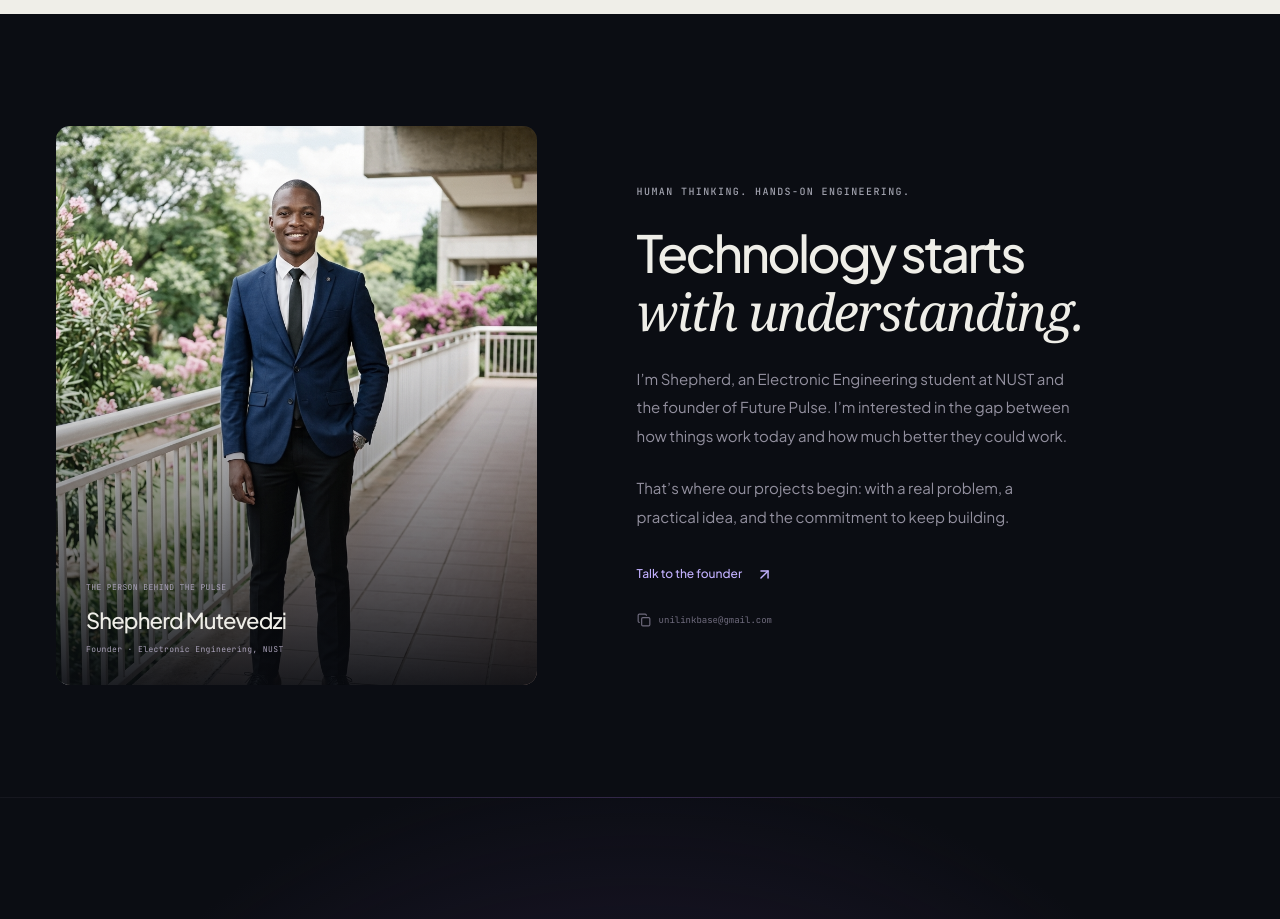
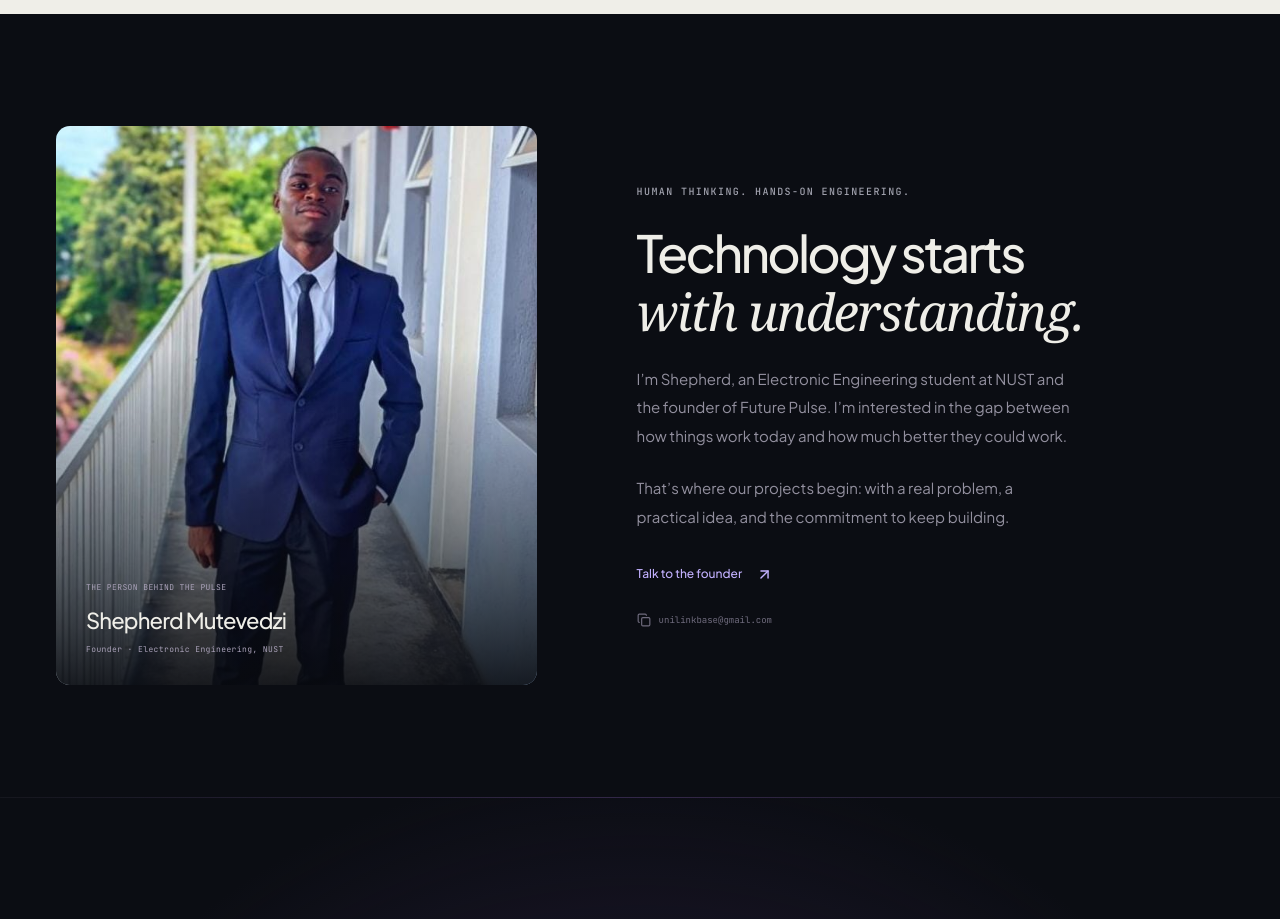
Before and after one commit to shepherd-nymx/futurepulse, a React (Vite) app: page / in a window 1280 px wide. Shown: the part 5340-6259 px from the top of the page. Built offline with nearby package versions, Linux system fonts and the light colour scheme; no server answers.

Commit message:
Use Shepherd's supplied photo in the founder section

```diff
--- a/src/components/StudioStory.tsx
+++ b/src/components/StudioStory.tsx
@@ -168,8 +168,10 @@ export function StudioStory() {
         <div className="studio-container founder-layout">
           <div className="founder-photo" data-reveal>
             <img
-              src="/assets/images/founder_shepherd_suit_portrait_1791398850708.jpg"
+              src="/assets/images/shepherd-mutevedzi-founder.jpg"
               alt="Shepherd Mutevedzi, founder of Future Pulse"
+              width={720}
+              height={717}
               loading="lazy"
             />
             <div>
--- a/src/studio.css
+++ b/src/studio.css
@@ -989,7 +989,7 @@
   height: 100%;
   object-fit: cover;
   object-position: 50% 25%;
-  filter: saturate(0.65);
+  filter: none;
 }
 .founder-photo::after {
   content: "";
```
Also changed, not shown: public/assets/images/shepherd-mutevedzi-founder.jpg (added).
